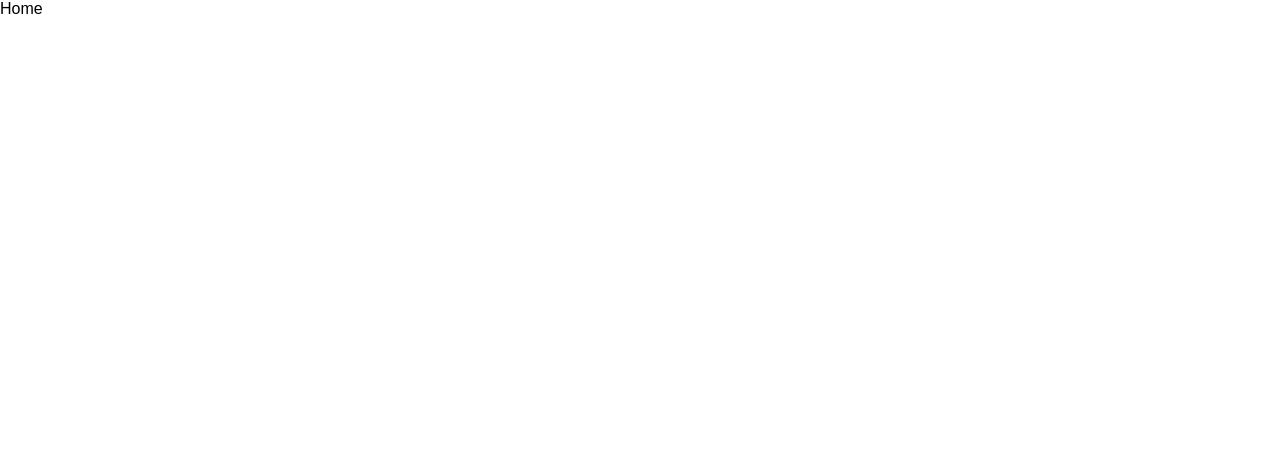
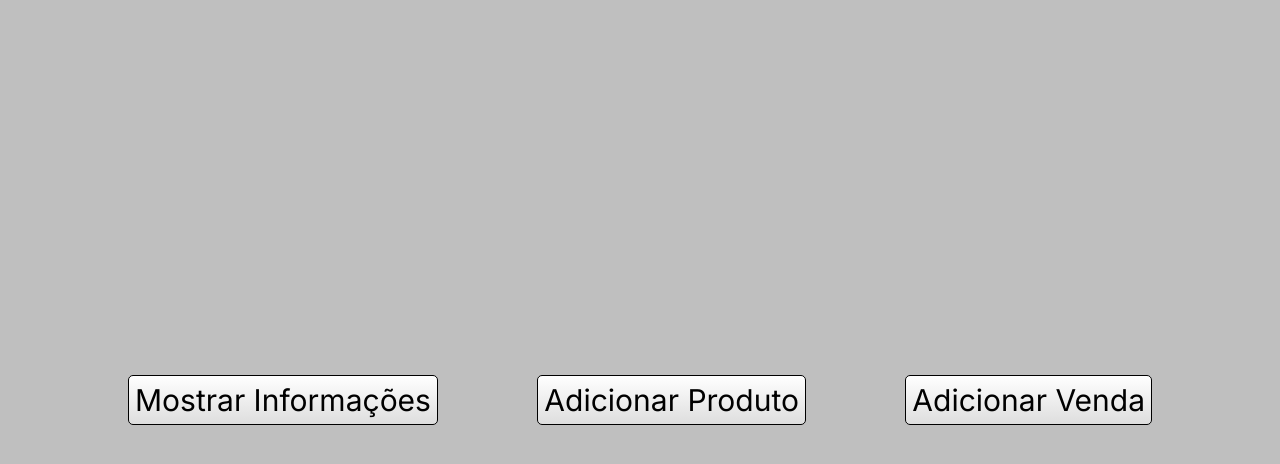
Before and after one commit to Arthur-Pandolfi/dashboard-app, a React (Vite) app in the folder frontend/: page /home/1 in a window 1280 px wide. Shown: the top 464 px of the page. Built offline with nearby package versions, Linux system fonts and the light colour scheme.

Commit message:
Criando componete para mostrar as informações, página home estilizada

```diff
--- a/frontend/App.jsx
+++ b/frontend/App.jsx
@@ -4,6 +4,9 @@ import Login from './src/pages/Login'
 import RedirectToLogin from './src/pages/RedirectToLogin'
 import RedirectPage from './src/pages/RedirectPage'
 import Home from './src/pages/Home';
+import ShowInformation from './src/pages/ShowInformation'
+import AddProduct from './src/pages/AddProduct'
+import AddSale from './src/pages/AddSale'
 
 function App() {
   return (
@@ -14,6 +17,10 @@ function App() {
         <Route path="/login/" element={<RedirectToLogin/>} />
         <Route path="/login/:id" element={<Login/>} />
         <Route path="/home/:id" element={<Home/>} />
+        <Route path="/home/:id/ShowInformation" element={<ShowInformation/>} />
+        <Route path="/home/:id/AddProduct" element={<AddProduct/>} />
+        <Route path="/home/:id/AddSale" element={<AddSale/>} />
+
       </Routes>
     </BrowserRouter>
     </>
--- a/frontend/index.css
+++ b/frontend/index.css
@@ -1,9 +1,17 @@
+/* Imports */
+/* Inter */
+@import url('https://fonts.googleapis.com/css2?family=Inter:ital,opsz,wght@0,14..32,100..900;1,14..32,100..900&display=swap');
+/* Montserrat */
+@import url('https://fonts.googleapis.com/css2?family=Inter:ital,opsz,wght@0,14..32,100..900;1,14..32,100..900&family=Montserrat:ital,wght@0,100..900;1,100..900&display=swap');
+
 /* Variáveis */
 :root {
   --shade: hsl(0deg 0% 0% / 25%);
   --red-error: hsl(0, 100%, 50%);
   --white-1000: hsl(0deg 0% 100%);
-  --white-950: hsl(0deg 0% 92%);
+  --white-950: hsl(0deg 0% 95%);
+  --white-920: hsl(0deg 0% 92%);
+  --white-870: hsl(0deg 0% 87%);
 }
 
 /* Reset */
@@ -29,8 +37,6 @@ a:hover {
   min-height: 100svh;
 }
 
-
-
 @media screen and (min-width: 1280px) {
   /* Login */
   .login__extern-container {
@@ -53,7 +59,7 @@ a:hover {
     background-image: linear-gradient(
       to bottom,
       var(--white-1000),
-      var(--white-950)
+      var(--white-920)
     );
     border-radius: 15px;
   }
@@ -111,4 +117,86 @@ a:hover {
     color: var(--red-error);
     cursor: default;
   }
+
+  /* Home */
+  .home__global {
+    height: 100vh;
+    display: flex;
+    background-color: var(--shade);
+    flex-direction: row;
+    align-items: center;
+    justify-content: center;
+  }
+
+  .home__options {
+    width: 80vw;
+    display: flex;
+    flex-direction: row;
+    justify-content: space-between;
+    margin: 10px;
+  }
+
+  .home__options--show_info--button {
+    font-family: inter;
+    font-weight: 200px;
+    font-size: 30px;
+    padding-left: 6px;
+    padding-right: 6px;
+    padding-top: 6px;
+    padding-bottom: 6px;
+    border: solid 1px;
+    border-radius: 5px;
+    background-image: linear-gradient(
+      to bottom,
+      var(--white-1000),
+      var(--white-870)
+    );
+  }
+
+  .home__options--add_product--button {
+    font-family: inter;
+    font-weight: 200px;
+    font-size: 30px;
+    padding-left: 6px;
+    padding-right: 6px;
+    padding-top: 6px;
+    padding-bottom: 6px;
+    border: solid 1px;
+    border-radius: 5px;
+    background-image: linear-gradient(
+      to bottom,
+      var(--white-1000),
+      var(--white-870)
+    );
+  }
+
+  .home__options--add_sale--button {
+    font-family: inter;
+    font-weight: 200px;
+    font-size: 30px;
+    padding-left: 6px;
+    padding-right: 6px;
+    padding-top: 6px;
+    padding-bottom: 6px;
+    border: solid 1px;
+    border-radius: 5px;
+    background-image: linear-gradient(
+      to bottom,
+      var(--white-1000),
+      var(--white-870)
+    );
+  }
+
+  .home__options--show_info--button:hover {
+    cursor: pointer;
+  }
+
+  .home__options--add_product--button:hover {
+    cursor: pointer;
+  }
+
+  .home__options--add_sale--button:hover {
+    cursor: pointer;
+  }
+
 }
--- /dev/null
+++ b/frontend/src/components/Information.jsx
@@ -0,0 +1,12 @@
+import React from 'react'
+
+const information = () => {
+  return (
+    <div className="information__container">
+        <p>Número</p>
+        <p>Informação</p>
+    </div>
+  )
+}
+
+export default information
--- /dev/null
+++ b/frontend/src/pages/AddProduct.jsx
@@ -0,0 +1,9 @@
+import React from 'react'
+
+const AddProduct = () => {
+  return (
+    <div>AddProduct</div>
+  )
+}
+
+export default AddProduct
--- /dev/null
+++ b/frontend/src/pages/AddSale.jsx
@@ -0,0 +1,9 @@
+import React from 'react'
+
+const AddSale = () => {
+  return (
+    <div>AddSale</div>
+  )
+}
+
+export default AddSale
--- a/frontend/src/pages/Home.jsx
+++ b/frontend/src/pages/Home.jsx
@@ -1,8 +1,31 @@
 import React from 'react'
+import { useNavigate } from 'react-router-dom'
+import { useParams } from 'react-router-dom';
 
 const Home = () => {
+  const navigate = useNavigate();
+  const { id } = useParams();
+
+  function redirectToShowInfoPage() {
+    navigate(`/home/${id}/ShowInformation`)
+  }
+
+  function redirectToAddProductPage() {
+    navigate(`/home/${id}/AddProduct`)
+  }
+
+  function redirectToAddSalePage() {
+    navigate(`/home/${id}/AddSale`)
+  }
+
   return (
-    <div>Home</div>
+    <div className="home__global">
+      <div className="home__options">
+          <button className='home__options--show_info--button' type='button' onClick={redirectToShowInfoPage}>Mostrar Informações</button>
+          <button className='home__options--add_product--button' type="button" onClick={redirectToAddProductPage}>Adicionar Produto</button>
+            <button className='home__options--add_sale--button' type="button" onClick={redirectToAddSalePage}>Adicionar Venda</button>
+      </div>
+    </div>
   )
 }
 
--- /dev/null
+++ b/frontend/src/pages/ShowInformation.jsx
@@ -0,0 +1,10 @@
+import React from 'react'
+import Information from '../components/information'
+
+const ShowInformation = () => {
+  return (
+    <Information />
+  )
+}
+
+export default ShowInformation
```
Also changed, not shown: 1 other file (tests, documents, lock files or other folders).
